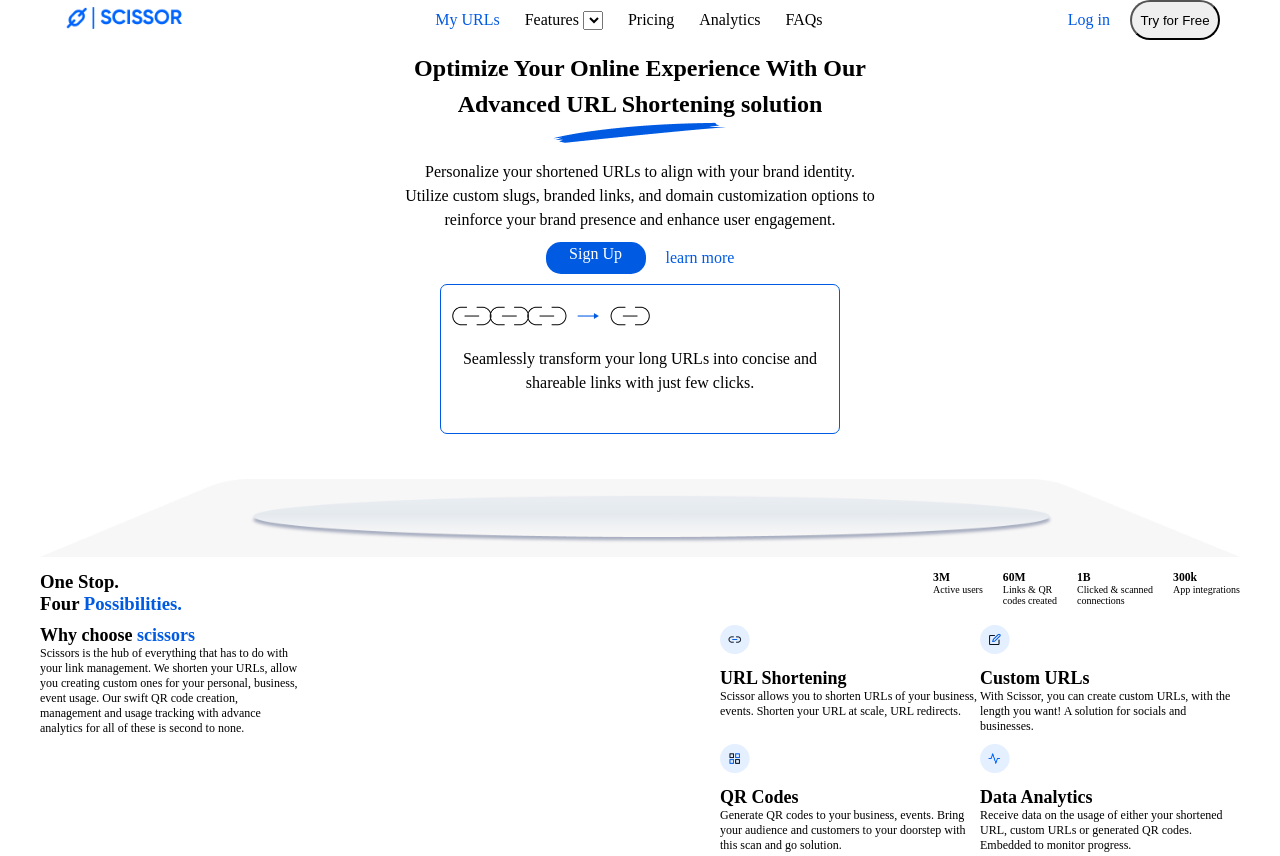
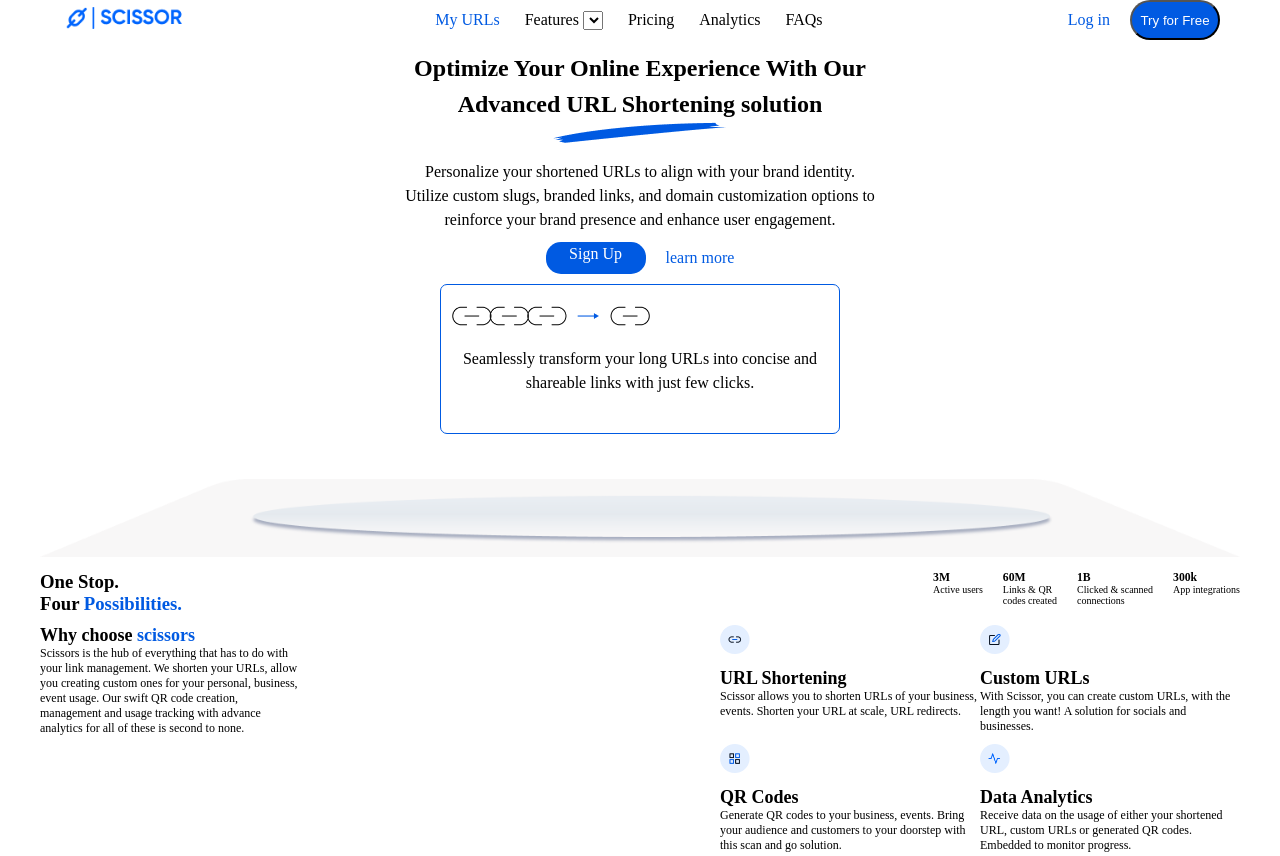
Before and after one commit to hoppYo/scissors, a plain HTML site: page index.html in a window 1280 px wide. Shown: the top 856 px of the page. Drawn offline with Linux system fonts and the light colour scheme.

Commit message:
updated the bacground colorbutton of the navbar

```diff
--- a/style.css
+++ b/style.css
@@ -51,11 +51,16 @@ a {
   justify-content: center;
   align-items: center;
   gap: 20px;
+
 }
 .free {
   width: 90px;
 height: 5vh;
 border-radius: 20px;
+}
+button {
+  color: #fff;
+  background-color: #005AE2;
 }
 
 .headerBox {
```
